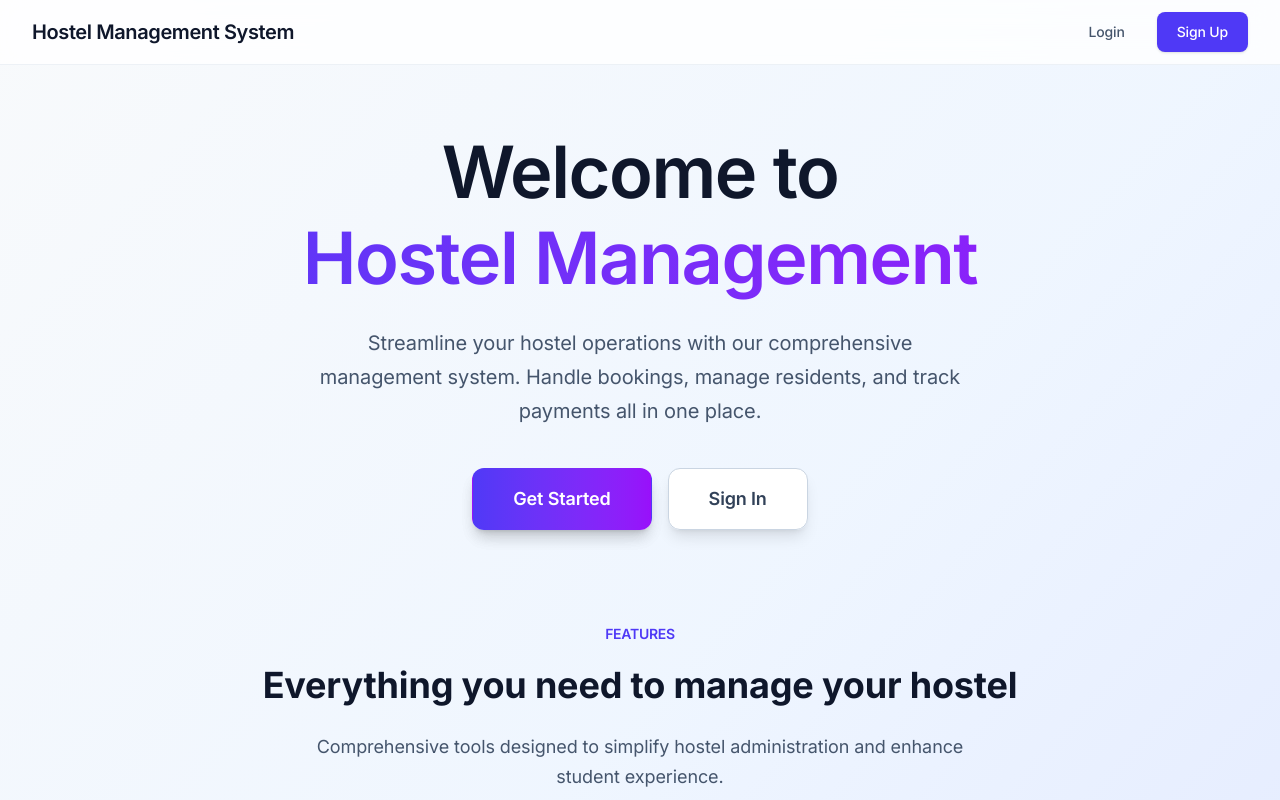
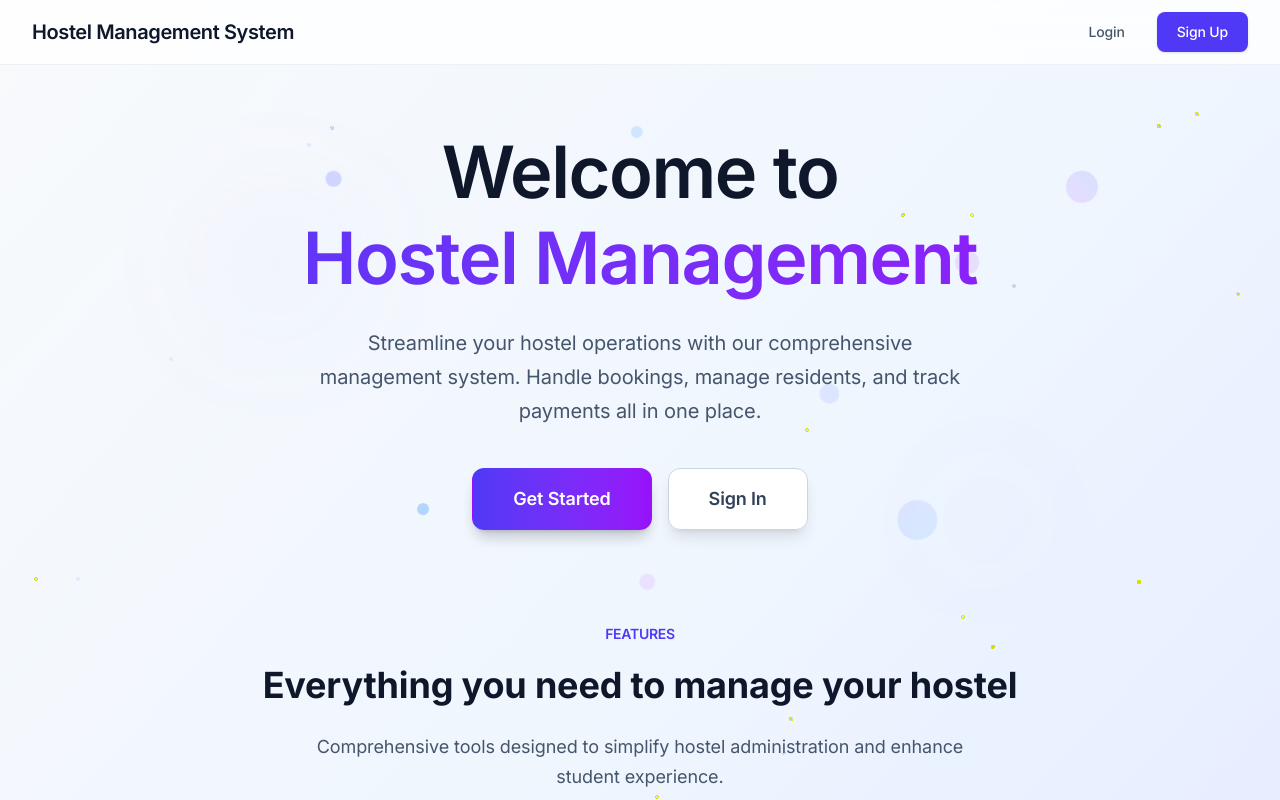
Before and after one commit to iamjuu/hostal-managment, a Next.js app: page / in a window 1280 px wide. Shown: the top 800 px of the page. Built offline with nearby package versions, Linux system fonts and the light colour scheme.

Commit message:
circle added

```diff
--- a/app/globals.css
+++ b/app/globals.css
@@ -40,3 +40,105 @@ p {
   line-height: 1.7;
   letter-spacing: -0.005em;
 }
+
+/* Custom Animations for Background Elements */
+@keyframes float-1 {
+  0%, 100% { transform: translateY(0px) translateX(0px) rotate(0deg); }
+  25% { transform: translateY(-20px) translateX(10px) rotate(90deg); }
+  50% { transform: translateY(-10px) translateX(20px) rotate(180deg); }
+  75% { transform: translateY(-30px) translateX(5px) rotate(270deg); }
+}
+
+@keyframes float-2 {
+  0%, 100% { transform: translateY(0px) translateX(0px) rotate(0deg); }
+  33% { transform: translateY(-25px) translateX(-15px) rotate(120deg); }
+  66% { transform: translateY(-15px) translateX(25px) rotate(240deg); }
+}
+
+@keyframes float-3 {
+  0%, 100% { transform: translateY(0px) translateX(0px) rotate(0deg); }
+  50% { transform: translateY(-30px) translateX(-10px) rotate(180deg); }
+}
+
+@keyframes float-4 {
+  0%, 100% { transform: translateY(0px) translateX(0px) rotate(0deg); }
+  25% { transform: translateY(-15px) translateX(20px) rotate(90deg); }
+  50% { transform: translateY(-25px) translateX(-5px) rotate(180deg); }
+  75% { transform: translateY(-10px) translateX(-20px) rotate(270deg); }
+}
+
+@keyframes float-5 {
+  0%, 100% { transform: translateY(0px) translateX(0px) rotate(0deg); }
+  33% { transform: translateY(-20px) translateX(15px) rotate(120deg); }
+  66% { transform: translateY(-30px) translateX(-10px) rotate(240deg); }
+}
+
+@keyframes float-6 {
+  0%, 100% { transform: translateY(0px) translateX(0px) rotate(0deg); }
+  50% { transform: translateY(-25px) translateX(10px) rotate(180deg); }
+}
+
+@keyframes float-slow {
+  0%, 100% { transform: translateY(0px) translateX(0px) rotate(0deg); }
+  25% { transform: translateY(-40px) translateX(20px) rotate(90deg); }
+  50% { transform: translateY(-20px) translateX(40px) rotate(180deg); }
+  75% { transform: translateY(-50px) translateX(10px) rotate(270deg); }
+}
+
+@keyframes float-slow-reverse {
+  0%, 100% { transform: translateY(0px) translateX(0px) rotate(0deg); }
+  25% { transform: translateY(-30px) translateX(-25px) rotate(-90deg); }
+  50% { transform: translateY(-50px) translateX(-10px) rotate(-180deg); }
+  75% { transform: translateY(-20px) translateX(-35px) rotate(-270deg); }
+}
+
+@keyframes pulse-slow {
+  0%, 100% { opacity: 0.3; transform: scale(1); }
+  50% { opacity: 0.6; transform: scale(1.1); }
+}
+
+@keyframes pulse-slow-reverse {
+  0%, 100% { opacity: 0.2; transform: scale(1); }
+  50% { opacity: 0.5; transform: scale(0.9); }
+}
+
+/* Animation Classes */
+.animate-float-1 {
+  animation: float-1 8s ease-in-out infinite;
+}
+
+.animate-float-2 {
+  animation: float-2 10s ease-in-out infinite;
+}
+
+.animate-float-3 {
+  animation: float-3 12s ease-in-out infinite;
+}
+
+.animate-float-4 {
+  animation: float-4 9s ease-in-out infinite;
+}
+
+.animate-float-5 {
+  animation: float-5 11s ease-in-out infinite;
+}
+
+.animate-float-6 {
+  animation: float-6 7s ease-in-out infinite;
+}
+
+.animate-float-slow {
+  animation: float-slow 15s ease-in-out infinite;
+}
+
+.animate-float-slow-reverse {
+  animation: float-slow-reverse 18s ease-in-out infinite;
+}
+
+.animate-pulse-slow {
+  animation: pulse-slow 4s ease-in-out infinite;
+}
+
+.animate-pulse-slow-reverse {
+  animation: pulse-slow-reverse 6s ease-in-out infinite;
+}
--- a/app/page.js
+++ b/app/page.js
@@ -1,10 +1,52 @@
 import Link from "next/link";
+
+// Animated Background Component
+function AnimatedBackground() {
+  return (
+    <div className="fixed inset-0 overflow-hidden pointer-events-none">
+      {/* Floating Balls */}
+      <div className="absolute top-1/4 left-1/4 w-4 h-4 bg-indigo-400/30 rounded-full animate-float-1"></div>
+      <div className="absolute top-1/3 right-1/4 w-6 h-6 bg-purple-400/20 rounded-full animate-float-2"></div>
+      <div className="absolute top-2/3 left-1/3 w-3 h-3 bg-blue-400/40 rounded-full animate-float-3"></div>
+      <div className="absolute top-1/2 right-1/3 w-5 h-5 bg-indigo-300/25 rounded-full animate-float-4"></div>
+      <div className="absolute top-3/4 left-1/2 w-4 h-4 bg-purple-300/30 rounded-full animate-float-5"></div>
+      <div className="absolute top-1/6 right-1/2 w-3 h-3 bg-blue-300/35 rounded-full animate-float-6"></div>
+
+      {/* Larger Floating Elements */}
+      <div className="absolute top-1/4 right-1/6 w-8 h-8 bg-gradient-to-r from-indigo-400/20 to-purple-400/20 rounded-full animate-float-slow"></div>
+      <div className="absolute top-2/3 right-1/4 w-10 h-10 bg-gradient-to-r from-blue-400/15 to-indigo-400/15 rounded-full animate-float-slow-reverse"></div>
+
+      {/* Particle Grid */}
+      <div className="absolute inset-0">
+        {[...Array(20)].map((_, i) => (
+          <div
+            key={i}
+            className="absolute w-1 h-1 bg-indigo-300/40 rounded-full animate-pulse"
+            style={{
+              left: `${Math.random() * 100}%`,
+              top: `${Math.random() * 100}%`,
+              animationDelay: `${Math.random() * 3}s`,
+              animationDuration: `${2 + Math.random() * 2}s`
+            }}
+          ></div>
+        ))}
+      </div>
+
+      {/* Gradient Orbs */}
+      <div className="absolute top-1/4 left-1/6 w-32 h-32 bg-gradient-to-r from-indigo-400/10 to-purple-400/10 rounded-full blur-3xl animate-pulse-slow"></div>
+      <div className="absolute bottom-1/4 right-1/6 w-40 h-40 bg-gradient-to-r from-blue-400/8 to-indigo-400/8 rounded-full blur-3xl animate-pulse-slow-reverse"></div>
+    </div>
+  );
+}
 
 export default function Home() {
   return (
-    <div className="min-h-screen bg-gradient-to-br from-slate-50 via-blue-50 to-indigo-100">
+    <div className="min-h-screen bg-gradient-to-br from-slate-50 via-blue-50 to-indigo-100 relative overflow-hidden">
+      {/* Animated Background */}
+      <AnimatedBackground />
+
       {/* Navigation */}
-      <nav className="bg-white/80 backdrop-blur-md border-b border-slate-200/60 sticky top-0 z-50">
+      <nav className="bg-white/80 backdrop-blur-md border-b border-slate-200/60 sticky top-0 z-50 relative">
         <div className="max-w-7xl mx-auto px-4 sm:px-6 lg:px-8">
           <div className="flex justify-between h-16">
             <div className="flex items-center">
@@ -31,7 +73,7 @@ export default function Home() {
       </nav>
 
       {/* Hero Section */}
-      <main className="max-w-7xl mx-auto py-16 px-4 sm:px-6 lg:px-8">
+      <main className="max-w-7xl mx-auto py-16 px-4 sm:px-6 lg:px-8 relative">
         <div className="text-center">
           <h1 className="text-5xl font-bold text-slate-900 sm:text-6xl md:text-7xl tracking-tight">
             <span className="block">Welcome to</span>
@@ -78,7 +120,7 @@ export default function Home() {
 
             <div className="mt-16">
               <div className="grid grid-cols-1 gap-8 md:grid-cols-2 lg:grid-cols-2 lg:gap-12">
-                <div className="relative p-8 bg-white rounded-2xl shadow-sm border border-slate-200/60 hover:shadow-lg transition-all duration-300">
+                <div className="relative p-8 bg-white/80 backdrop-blur-sm rounded-2xl shadow-sm border border-slate-200/60 hover:shadow-lg transition-all duration-300 hover:scale-105">
                   <div className="flex items-center justify-center h-14 w-14 rounded-xl bg-gradient-to-r from-indigo-500 to-purple-500 text-white shadow-lg">
                     <svg className="h-7 w-7" fill="none" viewBox="0 0 24 24" stroke="currentColor">
                       <path strokeLinecap="round" strokeLinejoin="round" strokeWidth={2} d="M12 4.354a4 4 0 110 5.292M15 21H3v-1a6 6 0 0112 0v1zm0 0h6v-1a6 6 0 00-9-5.197m13.5-9a2.5 2.5 0 11-5 0 2.5 2.5 0 015 0z" />
@@ -90,7 +132,7 @@ export default function Home() {
                   </p>
                 </div>
 
-                <div className="relative p-8 bg-white rounded-2xl shadow-sm border border-slate-200/60 hover:shadow-lg transition-all duration-300">
+                <div className="relative p-8 bg-white/80 backdrop-blur-sm rounded-2xl shadow-sm border border-slate-200/60 hover:shadow-lg transition-all duration-300 hover:scale-105">
                   <div className="flex items-center justify-center h-14 w-14 rounded-xl bg-gradient-to-r from-indigo-500 to-purple-500 text-white shadow-lg">
                     <svg className="h-7 w-7" fill="none" viewBox="0 0 24 24" stroke="currentColor">
                       <path strokeLinecap="round" strokeLinejoin="round" strokeWidth={2} d="M3 10h18M7 15h1m4 0h1m-7 4h12a3 3 0 003-3V8a3 3 0 00-3-3H6a3 3 0 00-3 3v8a3 3 0 003 3z" />
@@ -102,7 +144,7 @@ export default function Home() {
                   </p>
                 </div>
 
-                <div className="relative p-8 bg-white rounded-2xl shadow-sm border border-slate-200/60 hover:shadow-lg transition-all duration-300">
+                <div className="relative p-8 bg-white/80 backdrop-blur-sm rounded-2xl shadow-sm border border-slate-200/60 hover:shadow-lg transition-all duration-300 hover:scale-105">
                   <div className="flex items-center justify-center h-14 w-14 rounded-xl bg-gradient-to-r from-indigo-500 to-purple-500 text-white shadow-lg">
                     <svg className="h-7 w-7" fill="none" viewBox="0 0 24 24" stroke="currentColor">
                       <path strokeLinecap="round" strokeLinejoin="round" strokeWidth={2} d="M19 21V5a2 2 0 00-2-2H7a2 2 0 00-2 2v16m14 0h2m-2 0h-5m-9 0H3m2 0h5M9 7h1m-1 4h1m4-4h1m-1 4h1m-5 10v-5a1 1 0 011-1h2a1 1 0 011 1v5m-4 0h4" />
@@ -114,7 +156,7 @@ export default function Home() {
                   </p>
                 </div>
 
-                <div className="relative p-8 bg-white rounded-2xl shadow-sm border border-slate-200/60 hover:shadow-lg transition-all duration-300">
+                <div className="relative p-8 bg-white/80 backdrop-blur-sm rounded-2xl shadow-sm border border-slate-200/60 hover:shadow-lg transition-all duration-300 hover:scale-105">
                   <div className="flex items-center justify-center h-14 w-14 rounded-xl bg-gradient-to-r from-indigo-500 to-purple-500 text-white shadow-lg">
                     <svg className="h-7 w-7" fill="none" viewBox="0 0 24 24" stroke="currentColor">
                       <path strokeLinecap="round" strokeLinejoin="round" strokeWidth={2} d="M9 19v-6a2 2 0 00-2-2H5a2 2 0 00-2 2v6a2 2 0 002 2h2a2 2 0 002-2zm0 0V9a2 2 0 012-2h2a2 2 0 012 2v10m-6 0a2 2 0 002 2h2a2 2 0 002-2m0 0V5a2 2 0 012-2h2a2 2 0 012 2v14a2 2 0 01-2 2h-2a2 2 0 01-2-2z" />
```
